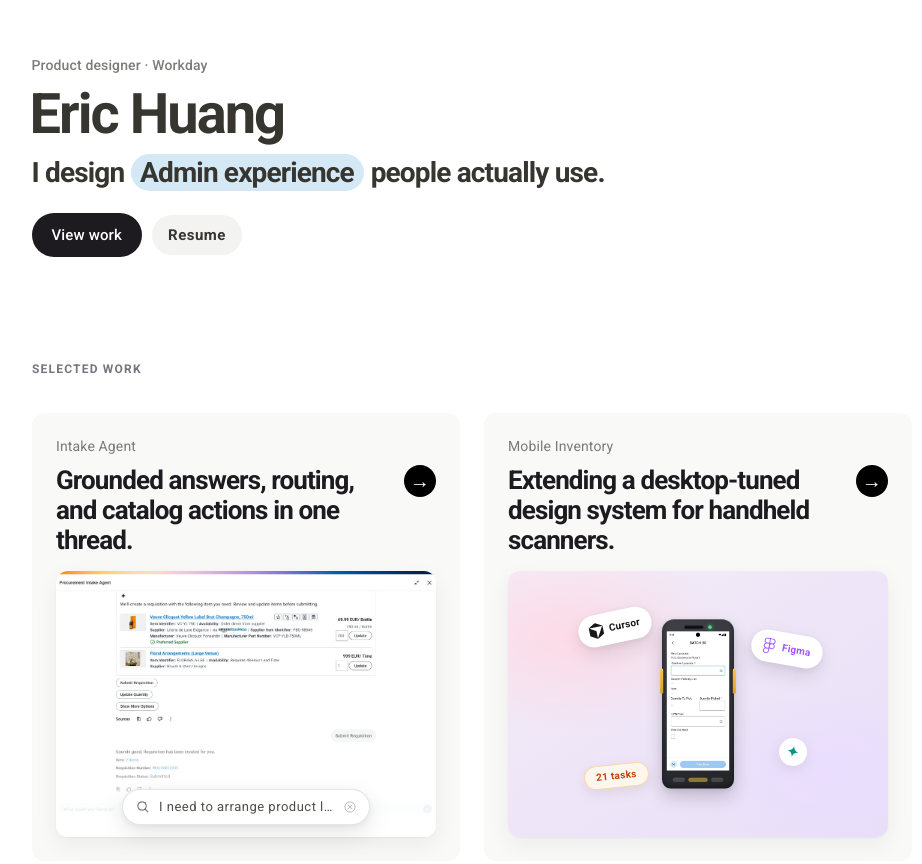
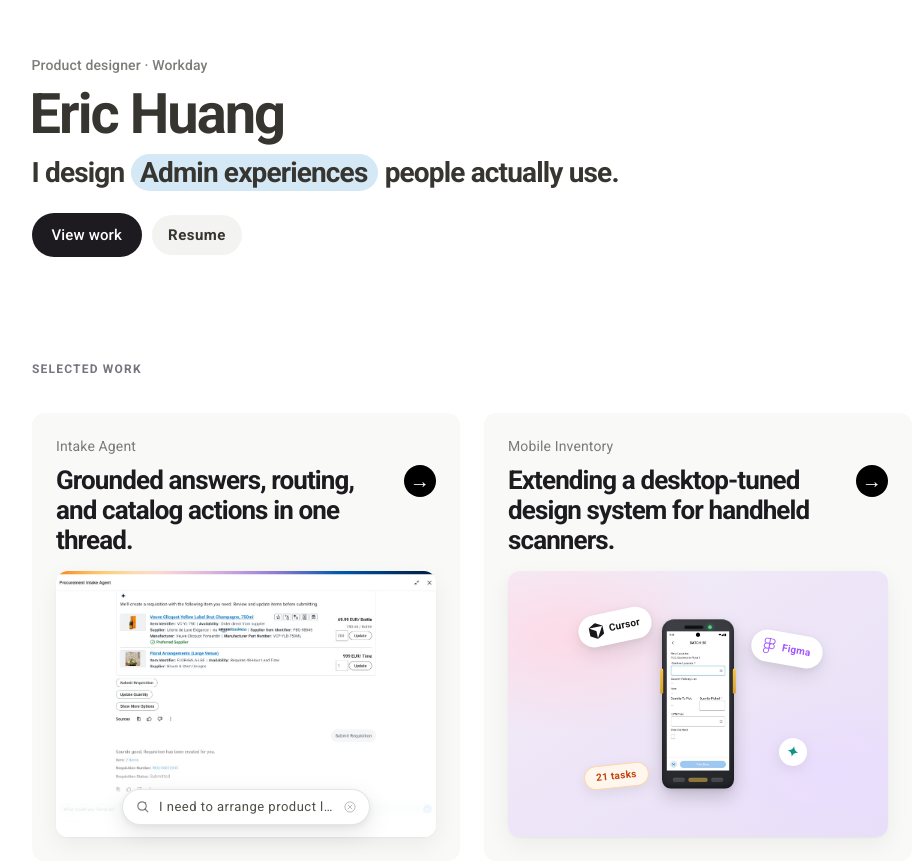
Before and after one commit to erichuang1005/ericwork, a website: page index.html in a window 1280 px wide. Shown: the top 864 px of the page, without its empty margins (161-1083 px from the left). Drawn offline with nearby package versions, Linux system fonts and the light colour scheme.

Commit message:
Fix hero pill grammar with plural labels.
Co-authored-by: Cursor <cursoragent@cursor.com>

```diff
--- a/index.html
+++ b/index.html
@@ -22,7 +22,7 @@
   <div class="hero-copy">
     <p class="hero-eyebrow">Product designer · Workday</p>
     <h1 class="hero-name">Eric Huang</h1>
-    <p class="hero-title">I design <span class="hero-product-pill" data-hero-pill style="--color-background: #e8def8; --pill-label-inline-size: max-content;"><span class="hero-product-pill__label"><span class="hero-product-pill__measure" data-hero-pill-label>AI Assistant</span></span></span> people actually use.</p>
+    <p class="hero-title">I design <span class="hero-product-pill" data-hero-pill style="--color-background: #e8def8; --pill-label-inline-size: max-content;"><span class="hero-product-pill__label"><span class="hero-product-pill__measure" data-hero-pill-label>AI assistants</span></span></span> people actually use.</p>
     <div class="hero-cta">
       <a class="hero-cta__primary" href="#work">View work</a>
       <a class="hero-cta__secondary" href="resume.pdf?v=20260420" target="_blank" rel="noopener">Resume</a>
@@ -249,9 +249,9 @@
 
     // Mapped to case studies: Intake · Inventory DS · Compliance / admin tools
     const items = [
-      { text: 'AI Assistant', bg: '#e8def8' },
+      { text: 'AI assistants', bg: '#e8def8' },
       { text: 'Components', bg: '#d2e8e4' },
-      { text: 'Admin experience', bg: '#d4e8f6' },
+      { text: 'Admin experiences', bg: '#d4e8f6' },
     ];
 
     const reduceMotion = window.matchMedia('(prefers-reduced-motion: reduce)').matches;
```
